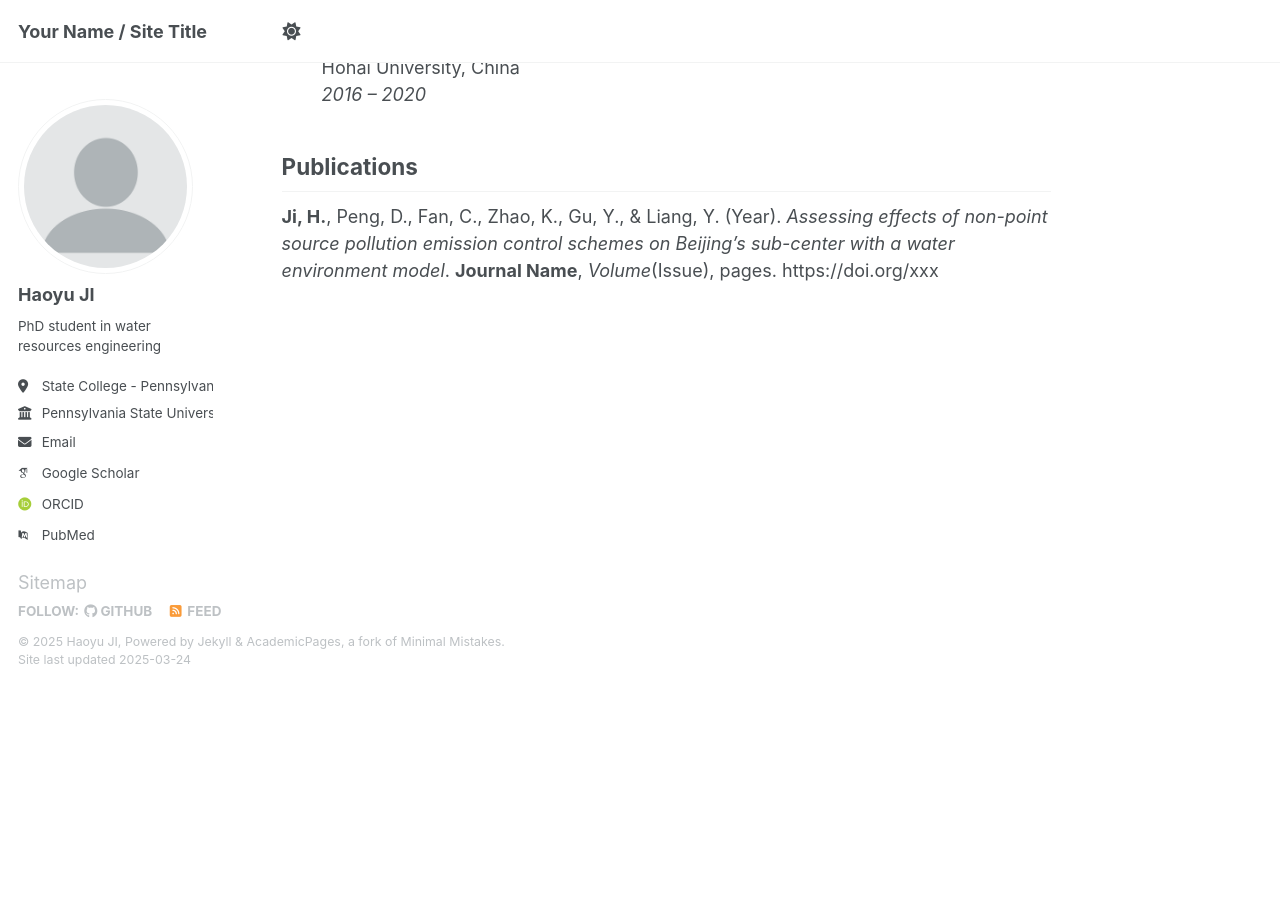
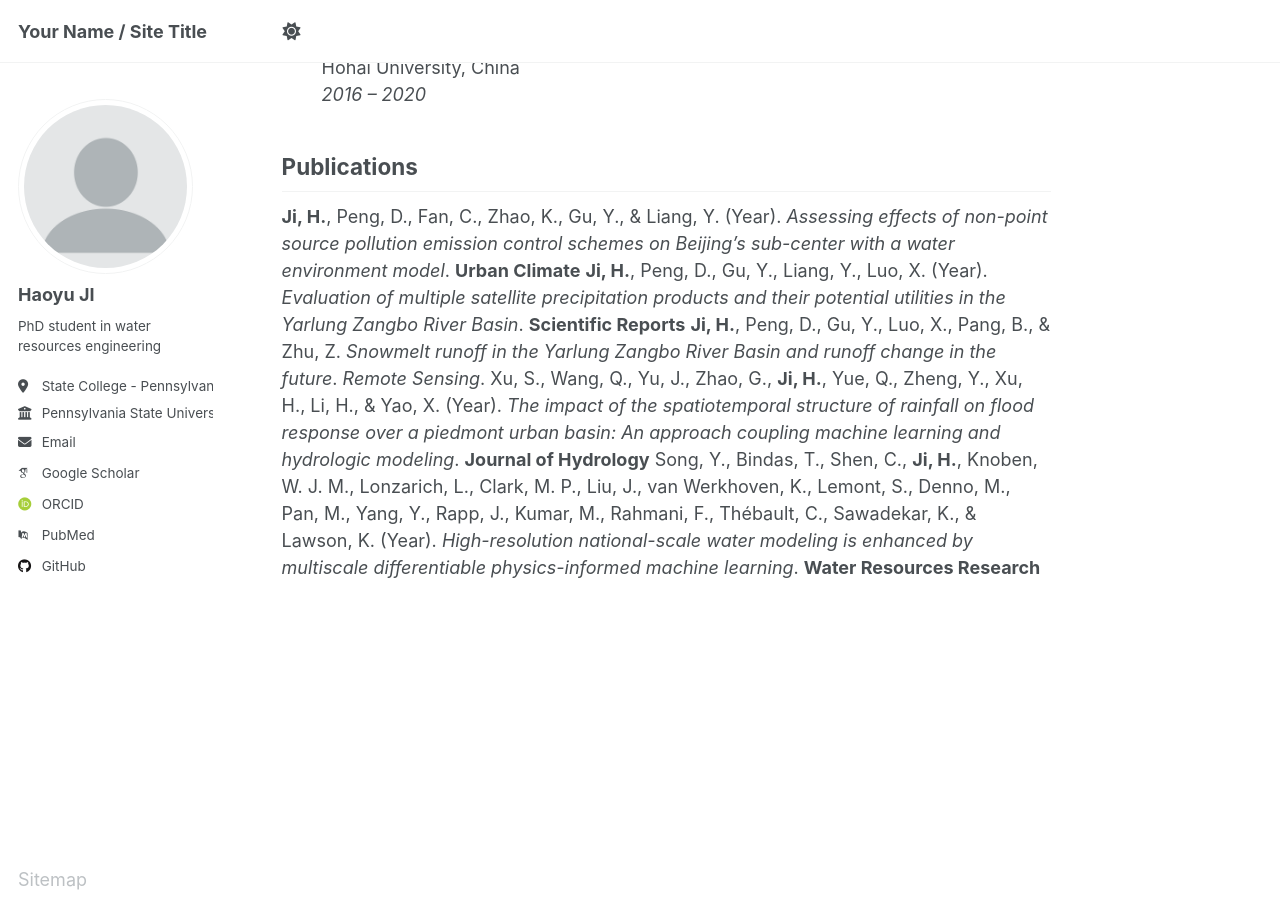
Before and after one commit to hiyuji98/hiyuji.github.io, a Jekyll site: the page built from _pages/about.md, in a window 1280 px wide and 900 px high, scrolled down 554 px. Built offline with Jekyll 4.4.1, drawn with Linux system fonts in a browser that asks for light colours; some web fonts are replaced; before the commit the page ends 1242 px from its top, so only the background shows below that.

Commit message:
Update about.md

```diff
--- a/_pages/about.md
+++ b/_pages/about.md
@@ -27,4 +27,8 @@ Education
   *2016 – 2020*
 
 ## Publications
-**Ji, H.**, Peng, D., Fan, C., Zhao, K., Gu, Y., & Liang, Y. (Year). *Assessing effects of non-point source pollution emission control schemes on Beijing's sub-center with a water environment model*. **Journal Name**, *Volume*(Issue), pages. https://doi.org/xxx
+**Ji, H.**, Peng, D., Fan, C., Zhao, K., Gu, Y., & Liang, Y. (Year). *Assessing effects of non-point source pollution emission control schemes on Beijing's sub-center with a water environment model*. **Urban Climate**
+**Ji, H.**, Peng, D., Gu, Y., Liang, Y., Luo, X. (Year). *Evaluation of multiple satellite precipitation products and their potential utilities in the Yarlung Zangbo River Basin*. **Scientific Reports**
+**Ji, H.**, Peng, D., Gu, Y., Luo, X., Pang, B., & Zhu, Z. *Snowmelt runoff in the Yarlung Zangbo River Basin and runoff change in the future*. *Remote Sensing*.
+Xu, S., Wang, Q., Yu, J., Zhao, G., **Ji, H.**, Yue, Q., Zheng, Y., Xu, H., Li, H., & Yao, X. (Year). *The impact of the spatiotemporal structure of rainfall on flood response over a piedmont urban basin: An approach coupling machine learning and hydrologic modeling*. **Journal of Hydrology**
+Song, Y., Bindas, T., Shen, C., **Ji, H.**, Knoben, W. J. M., Lonzarich, L., Clark, M. P., Liu, J., van Werkhoven, K., Lemont, S., Denno, M., Pan, M., Yang, Y., Rapp, J., Kumar, M., Rahmani, F., Thébault, C., Sawadekar, K., & Lawson, K. (Year). *High-resolution national-scale water modeling is enhanced by multiscale differentiable physics-informed machine learning*. **Water Resources Research**
```
